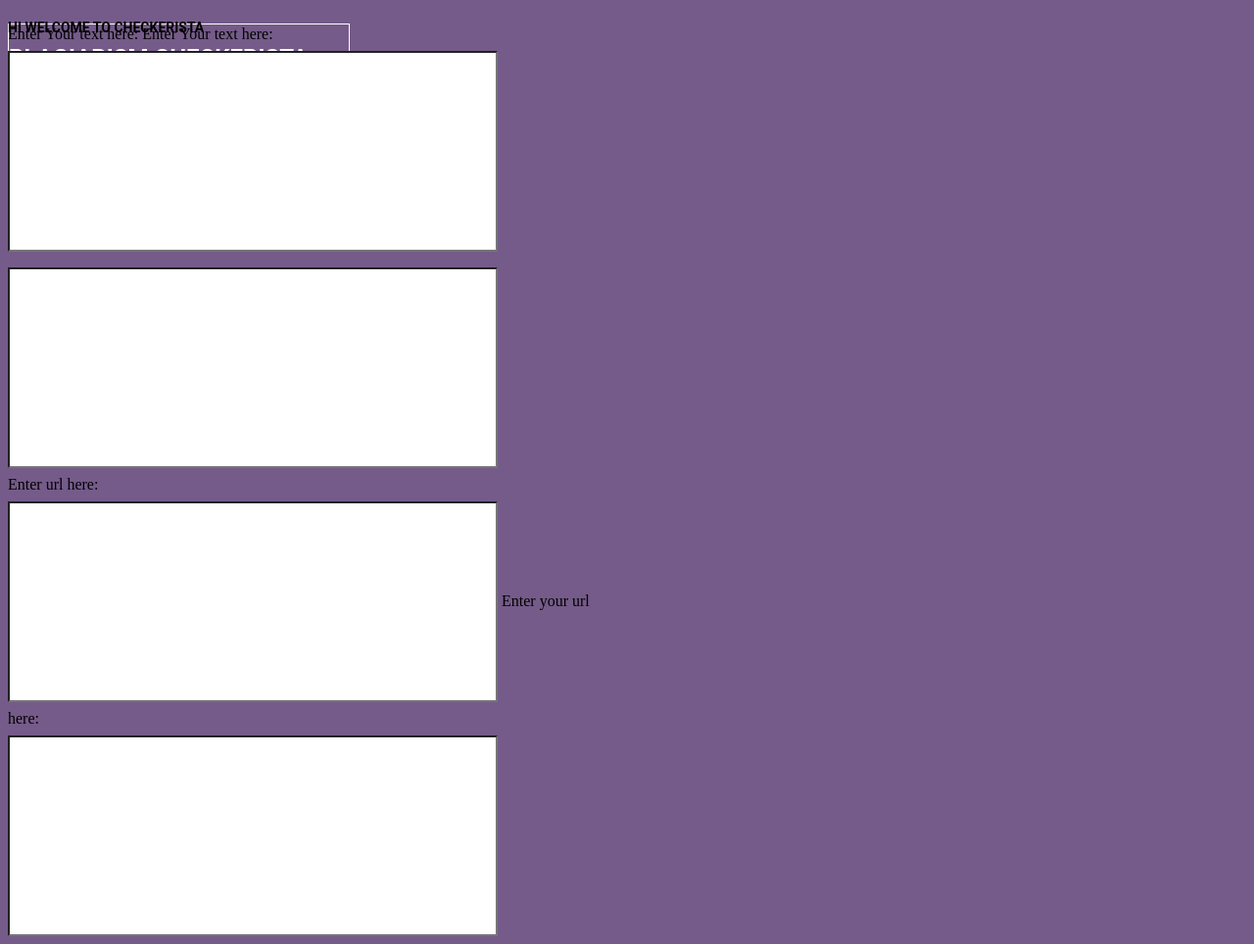
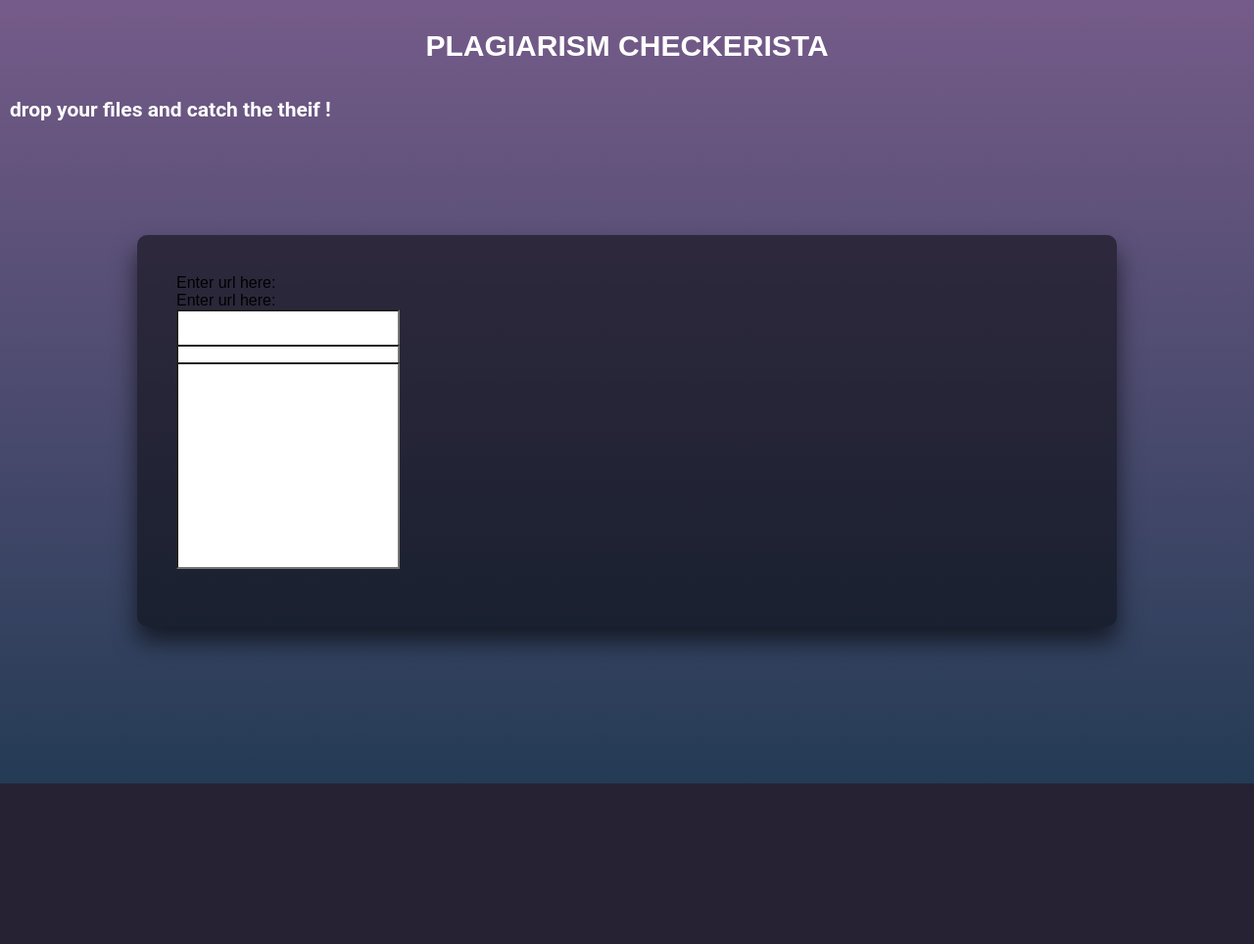
Before and after one commit to LybaFatimaNasir/Plagiarism-Checkrista, a Django app: page /tool/ in a window 1280 px wide. Shown: the whole page at 98% size. After the commit the page ends 800 px from the top, so only its background shows below. Run offline with Django 3.2, Linux system fonts and the light colour scheme.

Commit message:
frontend added

```diff
--- a/checkerista/checker/static/css/main.css
+++ b/checkerista/checker/static/css/main.css
@@ -1,34 +1,40 @@
-body {
+html {
+    height: 100%;
+  }
+  body {
+    margin:0;
+    padding:0;
+    font-family: sans-serif;
+    background: linear-gradient(#755B89, #243b55);
+  }
+
+
+
+/*body {
     position: absolute;
 width: 604px;
 height: 521px;
 
 background: #755B89;
+}*/
+
+
+.header {
+
+        padding: 10px;
+        text-align: center;
+        background:transparent;
+        color: white;
+        font-size: 15px;
 }
-h1 {
-    position: absolute;
-    width: 347px;
-    height: 68px;
 
-    font-family: Roboto;
-    font-style: normal;
-    font-weight: bold;
-    font-size: 24px;
-    line-height: 28px;
-    display: flex;
-    align-items: center;
-    text-align: center;
-
-    color: #FFFFFF;
-
-    border: 1px solid #FFFFFF;
-}
-h2
+.header2
 {
     position: absolute;
     width: 491px;
     height: 16px;
-
+    color: white;
+    padding:10px;
     font-family: Roboto;
     font-style: normal;
     font-weight: bold;
@@ -48,8 +54,6 @@ font-style: italic;
 font-weight: 300;
 font-size: 11px;
 line-height: 13px;
-/* identical to box height */
-
 display: flex;
 align-items: center;
 
@@ -57,14 +61,202 @@ color: #000000;
 
 }
 
-input{
+.box input{
+
+    position: absolute;
+width: 220px;
+height: 205px;
+
+background: linear-gradient(
+    180deg, #FFFFFF 0%, rgba(255, 255, 255, 0) 100%),
+     linear-gradient(180deg, #FFFFFF 0%, rgba(255, 255, 255, 0) 100%),
+     linear-gradient(180deg, #FFFFFF 0%, rgba(255, 255, 255, 0) 100%),
+      #FFFFFF;
+
+}
+
+
+
+.box {
+    position: absolute;
+    top: 55%;
+    left: 50%;
+    width: 1000px;
+    height:400px;
+    padding: 40px;
+    transform: translate(-50%, -50%);
+    background: rgba(0,0,0,.5);
+    box-sizing: border-box;
+    box-shadow: 0 15px 25px rgba(0,0,0,.6);
+    border-radius: 10px;
+  }
+
+
+
+ /* .login-box {
+    position: absolute;
+    top: 50%;
+    left: 50%;
+    width: 1000px;
+    padding: 40px;
+    transform: translate(-50%, -50%);
+    background: rgba(0,0,0,.5);
+    box-sizing: border-box;
+    box-shadow: 0 15px 25px rgba(0,0,0,.6);
+    border-radius: 10px;
+  }
+
+     h1 {
+    margin: 0 0 30px;
+    padding: 0;
+    color: #fff;
+    text-align: center;
+  }
+  .login-box h2 {
+    margin: 0 0 30px;
+    padding: 0;
+    color: #fff;
+    text-align: center;
+  }
+
+
+  .login-box .user-box {
     position: relative;
-width: 500px;
-height: 205px;
-padding: 100px 20px;
-margin: 8px 0;
-box-sizing: border-box;
-text-align: center;
+  }
 
-background: #FFFFFF;
-}
+  .login-box .user-box input {
+    width: 100%;
+    padding: 10px 0;
+    font-size: 16px;
+    color: #fff;
+    margin-bottom: 30px;
+    border: none;
+    border-bottom: 1px solid #fff;
+    outline: none;
+    background: transparent;
+  }
+  .login-box .user-box label {
+    position: absolute;
+    top:0;
+    left: 0;
+    padding: 10px 0;
+    font-size: 16px;
+    color: #fff;
+    pointer-events: none;
+    transition: .5s;
+  }
+
+  .login-box .user-box input:focus ~ label,
+  .login-box .user-box input:valid ~ label {
+    top: -20px;
+    left: 0;
+    color: #03e9f4;
+    font-size: 12px;
+  }
+
+  .login-box form a {
+    position: relative;
+    display: inline-block;
+    padding: 10px 20px;
+    color: #03e9f4;
+    font-size: 16px;
+    text-decoration: none;
+    text-transform: uppercase;
+    overflow: hidden;
+    transition: .5s;
+    margin-top: 40px;
+    letter-spacing: 4px
+  }
+
+  .login-box a:hover {
+    background: #03e9f4;
+    color: #fff;
+    border-radius: 5px;
+    box-shadow: 0 0 5px #03e9f4,
+                0 0 25px #03e9f4,
+                0 0 50px #03e9f4,
+                0 0 100px #03e9f4;
+  }
+
+  .login-box a span {
+    position: absolute;
+    display: block;
+  }
+
+  .login-box a span:nth-child(1) {
+    top: 0;
+    left: -100%;
+    width: 100%;
+    height: 2px;
+    background: linear-gradient(90deg, transparent, #03e9f4);
+    animation: btn-anim1 1s linear infinite;
+  }
+
+  @keyframes btn-anim1 {
+    0% {
+      left: -100%;
+    }
+    50%,100% {
+      left: 100%;
+    }
+  }
+
+  .login-box a span:nth-child(2) {
+    top: -100%;
+    right: 0;
+    width: 2px;
+    height: 100%;
+    background: linear-gradient(180deg, transparent, #03e9f4);
+    animation: btn-anim2 1s linear infinite;
+    animation-delay: .25s
+  }
+
+  @keyframes btn-anim2 {
+    0% {
+      top: -100%;
+    }
+    50%,100% {
+      top: 100%;
+    }
+  }
+
+  .login-box a span:nth-child(3) {
+    bottom: 0;
+    right: -100%;
+    width: 100%;
+    height: 2px;
+    background: linear-gradient(270deg, transparent, #03e9f4);
+    animation: btn-anim3 1s linear infinite;
+    animation-delay: .5s
+  }
+
+  @keyframes btn-anim3 {
+    0% {
+      right: -100%;
+    }
+    50%,100% {
+      right: 100%;
+    }
+  }
+
+  .login-box a span:nth-child(4) {
+    bottom: -100%;
+    left: 0;
+    width: 2px;
+    height: 100%;
+    background: linear-gradient(360deg, transparent, #03e9f4);
+    animation: btn-anim4 1s linear infinite;
+    animation-delay: .75s
+  }
+
+  @keyframes btn-anim4 {
+    0% {
+      bottom: -100%;
+    }
+    50%,100% {
+      bottom: 100%;
+    }
+  }
+
+
+  */
--- a/checkerista/checker/templates/tool.html
+++ b/checkerista/checker/templates/tool.html
@@ -6,21 +6,32 @@
     <title> PLAGIARISM CHECKRISTA</title>
 </head>
 <body>
-<h1>  PLAGIARISM CHECKERISTA </h1>
-<h2> HI WELCOME TO CHECKERISTA </h2><br>
+
+<div class="header">
+  <h1>  PLAGIARISM CHECKERISTA </h1>
+</div>
+
+<div class="header2">
+<h2> drop your files and catch the theif ! </h2><br>
+</div>
 
 
 <form>
-    Enter Your text here:
-    Enter Your text here:<br>
+
+
+   <div class="box">
+   Enter url here:<br>
+   Enter url here:<br>
     <input type="text" name =" texthere ">
 
     <input type ="text" name = "texthere2"><br>
      Enter url here:<br>
+
+
     <input type="text"name="url1">
     Enter your url here:<br>
     <input type="text"name="url2"><br>
-
+   </div>
 
 
        <!-- action="/addtext/" method="post"> {% csrf_token %}
```
